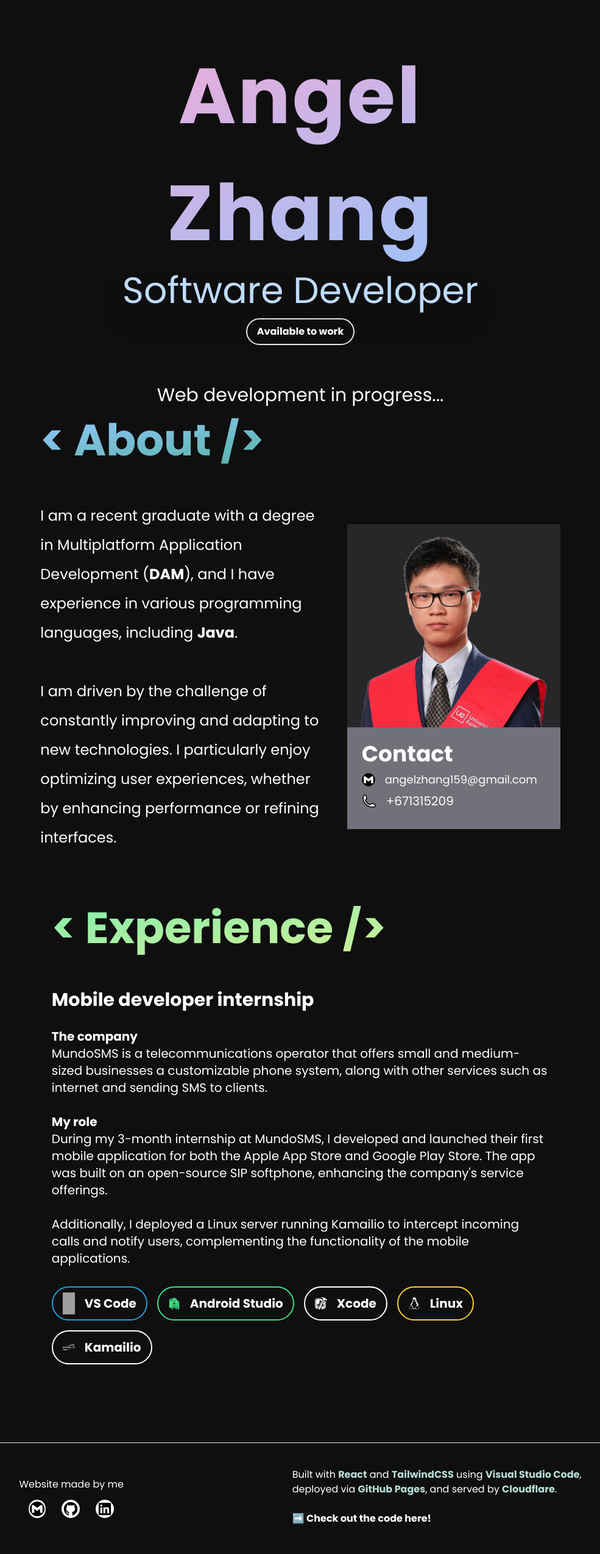
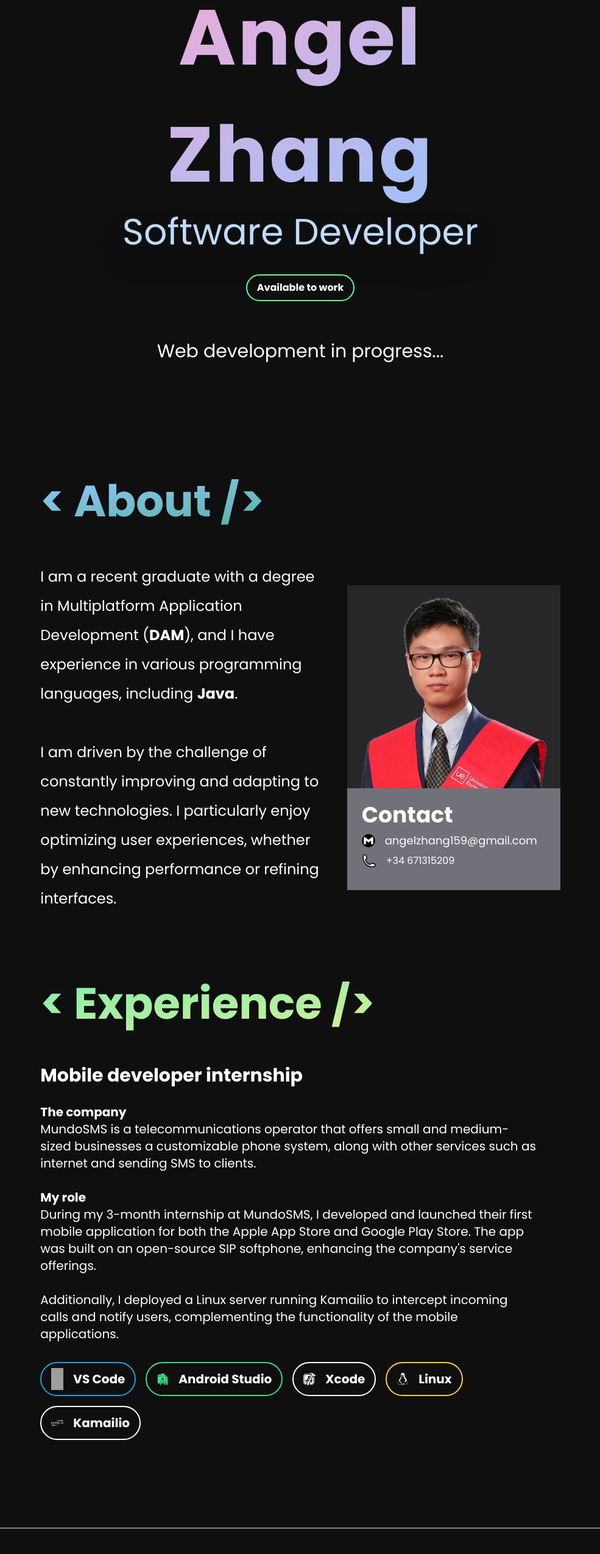
Before and after one commit to AngelZhang159/portfolio-web, a React (Vite) app: page / in a window 1280 px wide. Shown: the part 234-2783 px from the top of the page at 61% size, without its empty margins (147-1132 px from the left). Built offline with nearby package versions, Linux system fonts and the light colour scheme; grey boxes are pictures that could not be loaded.

Commit message:
Refactor & change spacing

```diff
--- a/src/components/Footer.jsx
+++ b/src/components/Footer.jsx
@@ -3,10 +3,9 @@ import WebInfo from "./footer/WebInfo";
 
 export default function Footer() {
 	return (
-		<footer id="contact" className=' w-full text-white pt-20'>
+		<footer id="contact" className='text-white'>
 			<hr />
-			<div className="flex justify-around items-center p-10">
-
+			<div className="flex justify-between items-center m-auto py-10 w-2/3">
 				<MadeByMe />
 
 				<WebInfo />
--- a/src/components/Main.jsx
+++ b/src/components/Main.jsx
@@ -1,59 +1,18 @@
 import { t } from "i18next";
 import Badge from "./main/Badge";
-import Experience from "./main/Experience";
-import MainTitle from "./main/MainTitle";
+import Experience from "./main/sections/Experience";
+import MainTitle from "./main/sections/MainTitle";
 import SectionFrame from "./main/SectionFrame";
 import SectionTitle from "./main/SectionTitle";
 import { Trans } from "react-i18next";
+import About from "./main/sections/About";
 
 export default function Main() {
 	return (
 		<main className="block justify-center items-center text-white mx-auto w-2/3">
 			<MainTitle />
 
-			<SectionFrame id={"about"}>
-				<div className="text-xl relative">
-					<SectionTitle toColor={"from-blue-300"} fromColor={"to-green-600"}>
-						{t('about')}
-					</SectionTitle>
-
-					<div className="flex items-center">
-
-						<div className="text-2xl text-wrap leading-loose pr-10">
-							<p>
-								<Trans i18nKey="recent-graduate">
-									I am a recent graduate with a degree in Multiplatform Application Development (<b>DAM</b>), and I have experience in various programming languages, including <b>Java</b>.
-								</Trans>
-							</p>
-							<br />
-							<p>
-								{t('driven-by')}
-							</p>
-						</div>
-
-						<div className="flex justify-end relative min-w-[350px] h-[500px]">
-							<div className="bg-zinc-800 z-10 relative">
-								<img src="/images/portrait.webp" className="flex w-[350px] h-[500px] pb-16 px-4 z-20" />
-								<div className="bg-zinc-500 z-30 h-1/3 absolute bottom-0 w-full block">
-									<div className="p-6">
-										<p className="font-bold text-4xl pb-2 flex text-white">{t("contact")}</p>
-										<div className="inline-flex">
-											<img src="/icons/gmail.svg" className="pr-4" />
-											<p className="text-lg">angelzhang159@gmail.com</p>
-										</div>
-										<div className="inline-flex">
-											<img src="/icons/phone.svg" className="pr-4" alt="" />
-											<p>+671315209</p>
-										</div>
-									</div>
-								</div>
-							</div>
-						</div>
-					</div>
-
-
-				</div>
-			</SectionFrame>
+			<About />
 
 			<Experience />
 
--- a/src/components/main/SectionFrame.jsx
+++ b/src/components/main/SectionFrame.jsx
@@ -1,6 +1,6 @@
 export default function SectionFrame({ children, id }) {
 	return (
-		<section id={id} className="flex justify-center w-full h-screen">
+		<section id={id} className="block justify-center w-full pb-28">
 			{children}
 		</section>
 	)
--- /dev/null
+++ b/src/components/main/sections/About.jsx
@@ -0,0 +1,48 @@
+import { Trans } from "react-i18next";
+import SectionFrame from "../SectionFrame";
+import SectionTitle from "../SectionTitle";
+import { t } from "i18next";
+
+export default function About() {
+	return (
+		<SectionFrame id={"about"}>
+			<SectionTitle toColor={"from-blue-300"} fromColor={"to-green-600"}>
+				{t('about')}
+			</SectionTitle>
+
+			<div className="flex items-center">
+
+				<div className="text-2xl text-wrap leading-loose pr-10">
+					<p>
+						<Trans i18nKey="recent-graduate">
+							I am a recent graduate with a degree in Multiplatform Application Development (<b>DAM</b>), and I have experience in various programming languages, including <b>Java</b>.
+						</Trans>
+					</p>
+					<br />
+					<p>
+						{t('driven-by')}
+					</p>
+				</div>
+
+				<div className="flex justify-end relative min-w-[350px] h-[500px]">
+					<div className="bg-zinc-800 z-10 relative">
+						<img src="/images/portrait.webp" className="flex w-[350px] h-[500px] pb-16 px-4 z-20" />
+						<div className="bg-zinc-500 z-30 h-1/3 absolute bottom-0 w-full block">
+							<div className="p-6">
+								<p className="font-bold text-4xl pb-2 flex text-white">{t("contact")}</p>
+								<div className="inline-flex">
+									<img src="/icons/gmail.svg" className="pr-4" />
+									<p className="text-lg">angelzhang159@gmail.com</p>
+								</div>
+								<div className="inline-flex">
+									<img src="/icons/phone.svg" className="pr-4" alt="" />
+									<p>+34 671315209</p>
+								</div>
+							</div>
+						</div>
+					</div>
+				</div>
+			</div>
+		</SectionFrame>
+	)
+}
--- a/src/components/main/Experience.jsx
+++ b/src/components/main/sections/Experience.jsx
@@ -1,19 +1,20 @@
-import Badge from "./Badge";
-import BadgeGroup from "./BadgeGroup";
-import SectionFrame from "./SectionFrame";
-import SectionTitle from "./SectionTitle";
-import { badges } from "../../data/jobBadges";
+import Badge from "../Badge";
+import BadgeGroup from "../BadgeGroup";
+import SectionFrame from "../SectionFrame";
+import SectionTitle from "../SectionTitle";
+import { badges } from "../../../data/jobBadges";
 import { t } from "i18next";
 
 export default function Experience() {
 	return (
 		<SectionFrame id={"experience"}>
 
+			<SectionTitle fromColor={"from-green-300"} toColor={"to-yellow-200"}>
+				{t('experience')}
+			</SectionTitle>
+
 			<div className="text-xl max-w-prose">
 
-				<SectionTitle fromColor={"from-green-300"} toColor={"to-yellow-200"}>
-					{t('experience')}
-				</SectionTitle>
 
 				<p className="text-3xl"><b>{t('mobile-developer-internship')}</b></p>
 				<br />
@@ -36,8 +37,8 @@ export default function Experience() {
 				</p>
 
 				<BadgeGroup badges={badges} />
+
 			</div>
-
 		</SectionFrame>
 	)
 }
--- a/src/components/main/MainTitle.jsx
+++ b/src/components/main/sections/MainTitle.jsx
@@ -1,18 +1,18 @@
 import { t } from "i18next";
-import Badge from "./Badge";
-import SectionFrame from "./SectionFrame";
+import Badge from "../Badge";
+import SectionFrame from "../SectionFrame";
 
 export default function MainTitle() {
 	return (
 		<SectionFrame>
-			<div className="inline-block py-44 relative z-10 w-full h-screen text-center" >
+			<div className="inline-block p-20 relative z-10 w-full text-center" >
 				<p className=" font-extrabold text-9xl text-transparent bg-clip-text bg-gradient-to-br to-blue-300 from-pink-300 leading-normal tracking-wide">
 					Angel Zhang
 				</p>
-				<p className="text-6xl text-blue-200 drop-shadow-2xl shadow-background pb-4">
+				<p className="text-6xl text-blue-200 drop-shadow-2xl shadow-background pb-10">
 					{t('software-developer')}
 				</p>
-				<Badge text={"Available to work"} />
+				<Badge text={`${t('available-to-work')}`} color="#66ff94" />
 				<p className="text-3xl pt-16">{t('in-progress')}</p>
 			</div >
 		</SectionFrame>
```
